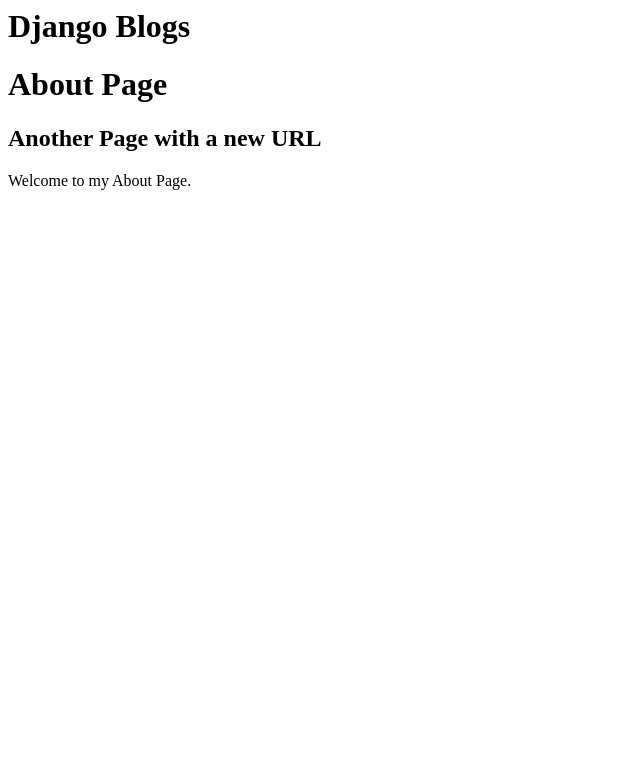
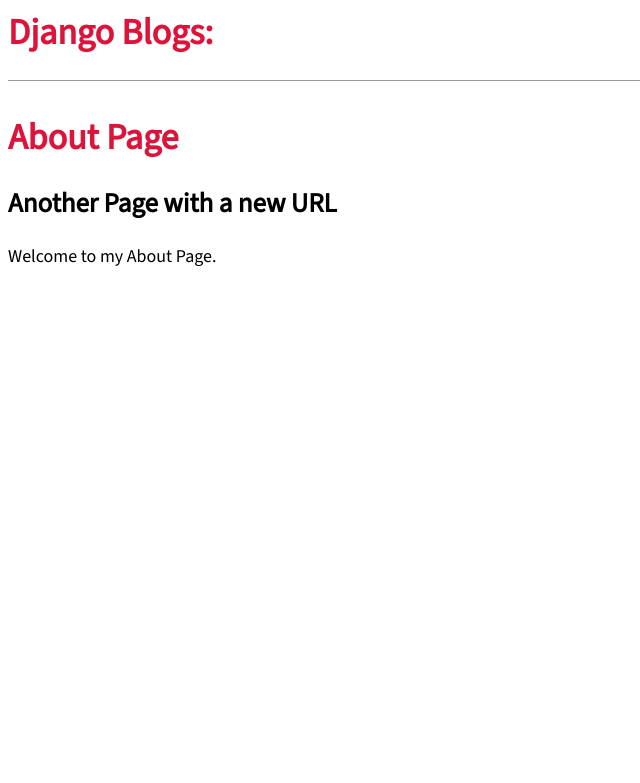
Before and after one commit to RobertBuenoDelacruz/IntroDjango, a Django app: template 3django/templates/about.html in a window 1280 px wide. Shown: the top 783 px of the page, without its empty margins (0-640 px from the left). Run offline with Django 5.2, Linux system fonts and the light colour scheme; the template is opened without the code that fills it, so the values that code supplies are empty.

Commit message:
adding css to django project

```diff
--- a/5django/blog_project/settings.py
+++ b/5django/blog_project/settings.py
@@ -117,6 +117,7 @@
 # https://docs.djangoproject.com/en/5.0/howto/static-files/
 
 STATIC_URL = "static/"
+STATICFILES_DIR = [os.path.join(BASE_DIR, 'static')]
 
 # Default primary key field type
 # https://docs.djangoproject.com/en/5.0/ref/settings/#default-auto-field
--- /dev/null
+++ b/5django/static/css/base.css
@@ -0,0 +1,53 @@
+/* static/css/base.css */
+
+body {
+    font-family: 'Source Sans 3', sans-serif;
+    font-size: 18px;
+}
+
+header {
+    border-bottom: 1px solid #999;
+    margin-bottom: 2rem;
+    display: flex;
+}
+
+h1 {
+    color: crimson;
+    text-decoration: none;
+}
+
+.nav-left {
+    margin-right: auto
+}
+
+.nav-right {
+    display: flex;
+    padding-top: 2rem;
+}
+
+/* <div class="post-entry"> */
+.post-entry {
+    margin-bottom: 2rem;
+}
+
+/* <h2><a href="">{{ post.title }}</a></h2> */
+.post-entry h2 {
+    margin: 0.5rem 0;
+}
+
+.post-entry h2 a,
+.post-entry h2 a:visited {
+    color: blue;
+    text-decoration: none;
+}
+
+/* <p>{{ post.body }}</p> */
+
+.post-entry p {
+    margin: 0;
+    font-weight: 400;
+}
+
+.post-entry h2 a:hover {
+    color: red;
+}
--- a/5django/templates/base.html
+++ b/5django/templates/base.html
@@ -1,8 +1,13 @@
 <!-- templates/base.html -->
-
+{% load static %}
 <html>
     <head>
-        <h1>Django Blogs</h1>
+        <link href="{% static 'css/base.css' %}" rel="stylesheet">
+        <!-- <link href="https://fonts.googleapis.com/css?family=Source+Sans+Pro:400" rel="stylesheet"> -->
+        <link rel="preconnect" href="https://fonts.googleapis.com">
+        <link rel="preconnect" href="https://fonts.gstatic.com" crossorigin>
+        <link href="https://fonts.googleapis.com/css2?family=Source+Sans+3&display=swap" rel="stylesheet">
+        <h1>Django Blogs:</h1>
     </head>
     <body>
         <header>
--- a/5django/templates/home.html
+++ b/5django/templates/home.html
@@ -2,10 +2,10 @@
 {% extends 'base.html' %}
 
 {% block content %}
-<!-- Everything in between the block content will be put inside the block content tgs of base.html -->
+<!-- Everything in between the block content will be put inside the block content tags of base.html -->
     {% for post in object_list %}
-        <div class="post_entry">
-            <h1><a href="">{{ post.title }}</a></h1>
+        <div class="post-entry">
+            <h2><a href="">{{ post.title }}</a></h2>
             <p>{{ post.body }}</p>
         </div>
     {% endfor %}
```
